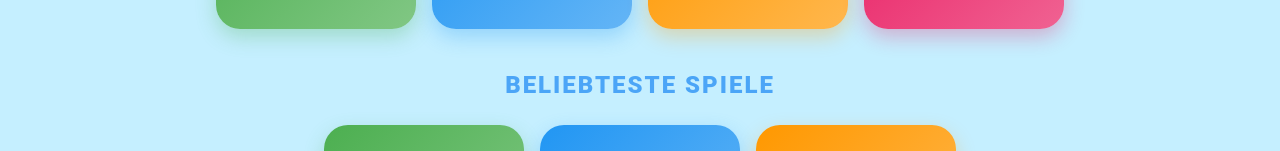
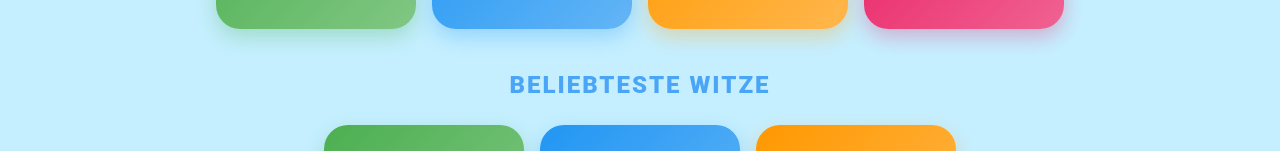
Before and after one commit to MarceloEnd/quiznext, a Next.js app: page / in a window 1280 px wide. Shown: the part 1122-1273 px from the top of the page. Built offline with nearby package versions, Linux system fonts and the light colour scheme; what @mui/material-nextjs would draw is missing.

Commit message:
some design changes

```diff
--- a/app/components/components/FeaturedJokes.js
+++ b/app/components/components/FeaturedJokes.js
@@ -57,7 +57,7 @@ export const FeaturedJokes = () => {
           letterSpacing: 2
         }}
       >
-        Beliebteste Spiele
+        Beliebteste Witze
       </Typography>
 
       {/* FIXED: Added justifyContent="center" here to center the entire group of cards */}
```
